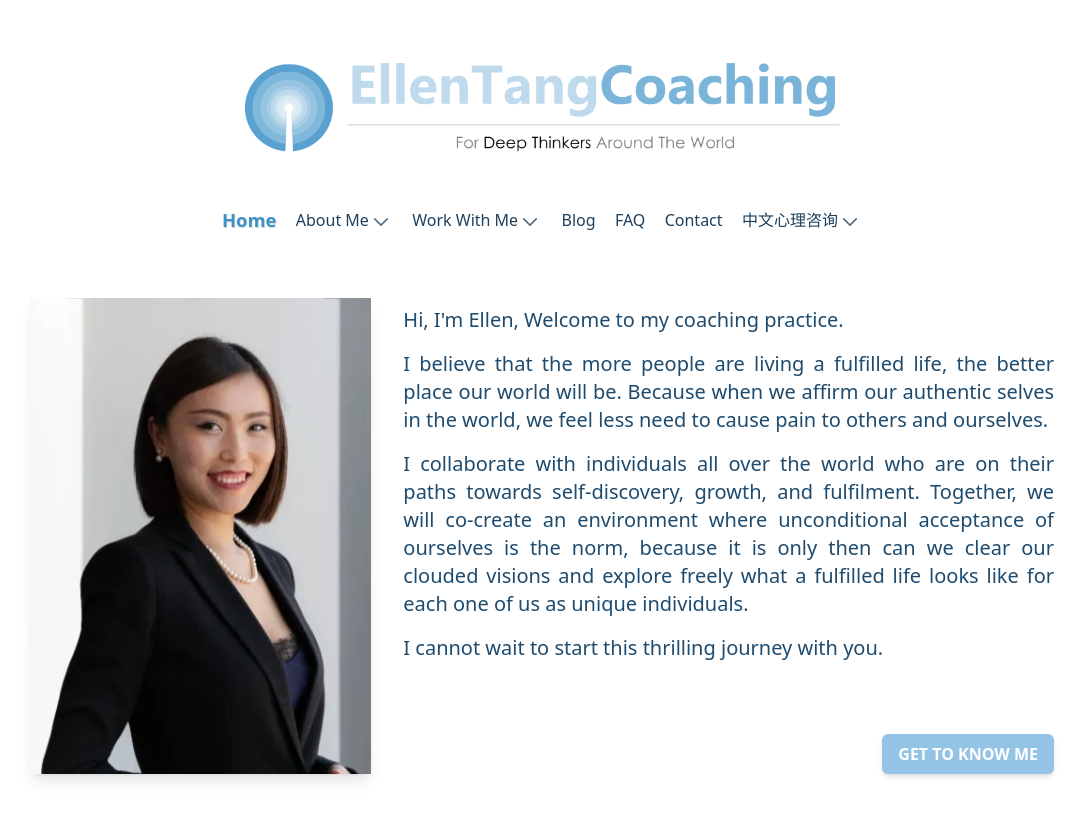
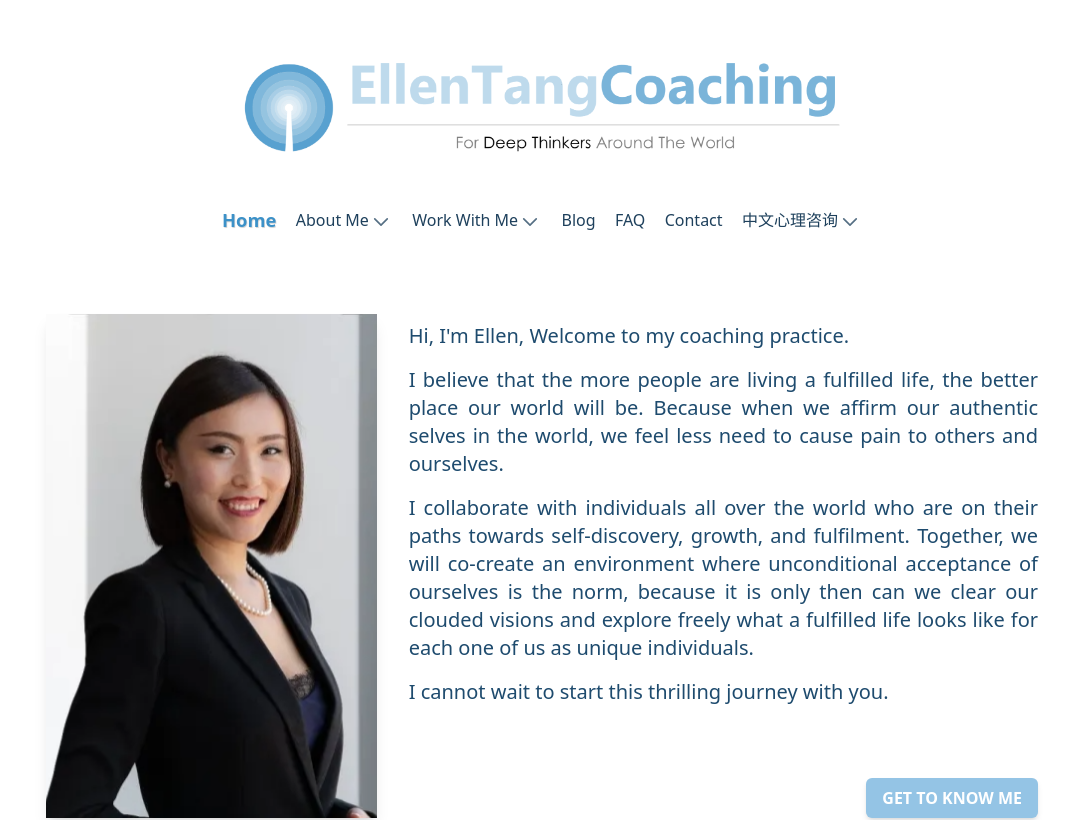
Before and after one commit to Qinisfighting/EllenTangCoaching, a React (Vite) app: page / in a window 1280 px wide. Shown: the top 820 px of the page, without its empty margins (98-1184 px from the left). Built offline with nearby package versions, Linux system fonts and the light colour scheme.

Commit message:
Update Home.tsx

```diff
--- a/src/pages/Home.tsx
+++ b/src/pages/Home.tsx
@@ -4,7 +4,7 @@ import profil from "../assets/profil.png";
 
 export default function Home() {
     return (
-      <div className="flex flex-col w-11/12 md:w-4/5 mx-auto my-16 lg:flex-row gap-8 justify-between text-myblue-800">
+      <div className="flex flex-col p-4 w-11/12 md:w-4/5 mx-auto my-16 lg:flex-row gap-8 justify-between text-myblue-800">
          <img src={profil} alt="me" className="w-full h-auto lg:w-1/3 object-cover shadow-lg"/>
          <div className="flex flex-col justify-between items-end gap-16">
             <div className="text-center text-xl">
```
